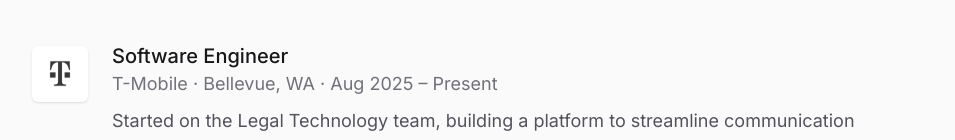
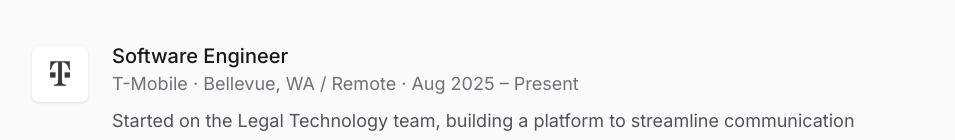
Before and after one commit to evilspoon13/new-personal-website, a React (Vite) app: page / in a window 1280 px wide. Shown: the part 795-935 px from the top of the page, without its empty margins (160-1115 px from the left). Built offline with nearby package versions, Linux system fonts and the light colour scheme.

Commit message:
location

```diff
--- a/src/data/experience.ts
+++ b/src/data/experience.ts
@@ -4,7 +4,7 @@ export const experience: ExperienceEntry[] = [
   {
     company: "T-Mobile",
     role: "Software Engineer",
-    location: "Bellevue, WA",
+    location: "Bellevue, WA / Remote",
     dateRange: "Aug 2025 – Present",
     logo: "/logos/tmobile.webp",
     summary:
```
